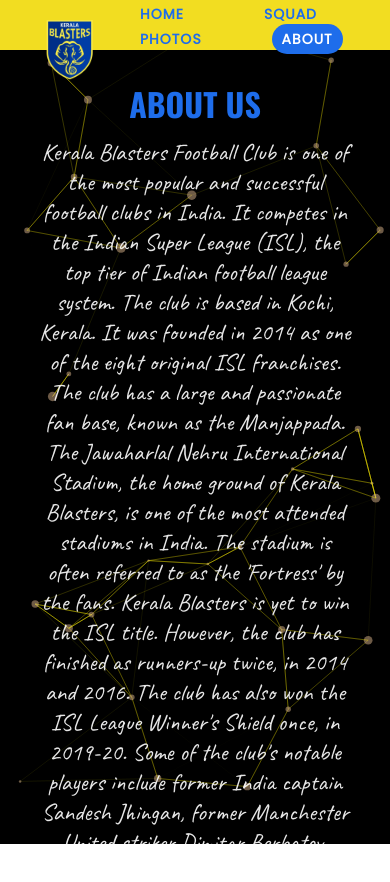
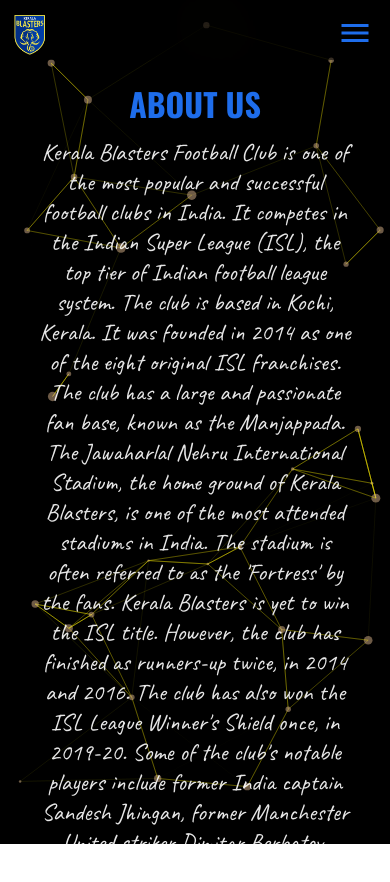
Before and after one commit to arjuncvinod/KBFC-website, a React (Create React App) app: page /about in a window 390 px wide. Shown: the top 882 px of the page. Built offline with nearby package versions, Linux system fonts and the light colour scheme; a web font is replaced by a local one.

Commit message:
Responsive navbar created

```diff
--- a/src/App.css
+++ b/src/App.css
@@ -60,6 +60,12 @@
   color: white;
   padding: 5px 10px;
   border-radius: 20px;
+}
+.menu-container{
+    display: none;
+}
+.menu{
+    color: var(--yellow);
 }
 #home{
   background-color: rgba(0, 0, 0, 0.695);
@@ -315,3 +321,97 @@
 height: 100%;
 }
 }
+
+@media only screen and (max-width: 750px) {
+
+  .menu-container{
+    display: block;
+    position: relative;
+    z-index: 100;
+    height: 50px;
+    width: 50px;
+    background-color: transparent;
+    border: none;
+    transition: 1s;
+}
+.menu{
+    color:var(--blue);
+    scale: 1.5;
+}
+.close{
+    color: black;
+}
+nav{
+  background-color: transparent;
+  backdrop-filter: blur(30px);
+  height: 60px;
+}
+nav img{
+  margin-top: 5px;
+  margin-left: 0px;
+   width: 40px;
+  height: 40px;
+}
+nav ul{
+    display: flex;
+    flex-direction: column;
+    background:var(--yellow);
+    position: absolute;
+    right: 0;
+    top: 0;
+    height: 100vh;
+    width: 0;
+    border-top-left-radius: 60px;
+    border-bottom-left-radius: 60px;
+    align-items: center;
+    padding-top: 30px;
+    transition: .5s ease;
+    color: var(--yellow);
+    gap: 20px;
+}
+nav ul{
+    display: flex;
+    flex-direction: column;
+    align-items: center;
+    overflow: hidden;
+    background-color: var(--yellow);
+
+}
+.Active{
+    width: 50%;
+    background-color: var(--yellow);
+    max-width: 200px;
+}
+.inactive{
+    width: 0;
+}
+.Active li a{
+    color: var(--blue);
+
+}
+.inactive li a{
+    color: transparent;
+}
+nav ul li{
+    width: 100px;
+}
+nav ul li a{
+    color: transparent;
+    font-weight: bold;
+    text-align: start;
+    width: 100%;
+    transition: 1s;
+    margin: 20px 0;
+}
+nav{
+    display: flex;
+    align-items: flex-start ;
+}
+
+  .hero h1{
+    font-size: 5rem;
+  }
+  .active{
+    background-color: transparent;
+  }
+}
--- a/src/components/NavBar.jsx
+++ b/src/components/NavBar.jsx
@@ -1,18 +1,50 @@
-import React from 'react'
-import { NavLink } from 'react-router-dom'
+import { useState } from "react";
+import MenuIcon from "@mui/icons-material/Menu";
+import CloseIcon from "@mui/icons-material/Close";
+import { NavLink } from "react-router-dom";
 
 function NavBar() {
+  const [active, setActive] = useState(false);
+  const [cls, setCls] = useState("inactive");
+
+  function openNav() {
+    setActive(true);
+    setCls("Active");
+  }
+  function closeNav() {
+    setActive(false);
+    setCls("inactive");
+  }
   return (
     <nav>
-      <img src="/images/498.webp" alt=" " />
-      <ul>
-        <li><NavLink to="/">Home</NavLink></li>
-        <li><NavLink to="/squad">Squad</NavLink></li>
-        <li><NavLink to="/photos">Photos</NavLink></li>
-        <li><NavLink to="/about">About</NavLink></li>
+      <a href="/">
+        <img src="/images/498.webp" alt="" />
+      </a>
+      {/* <ul style={{ width: `${width}` }}> */}
+      <ul className={cls}>
+        <li>
+          <NavLink to="/">Home</NavLink>
+        </li>
+        <li>
+          <NavLink to="/squad">Squad</NavLink>
+        </li>
+        <li>
+          <NavLink to="/photos">Photos</NavLink>
+        </li>
+        <li>
+          <NavLink to="/about">About</NavLink>
+        </li>
       </ul>
+      {active ? (
+        <button className="menu-container" onClick={closeNav}>
+          <CloseIcon className="menu close" />
+        </button>
+      ) : (
+        <button className="menu-container" onClick={openNav}>
+          <MenuIcon className="menu" />
+        </button>
+      )}
     </nav>
-  )
+  );
 }
-
-export default NavBar
+export default NavBar;
```
